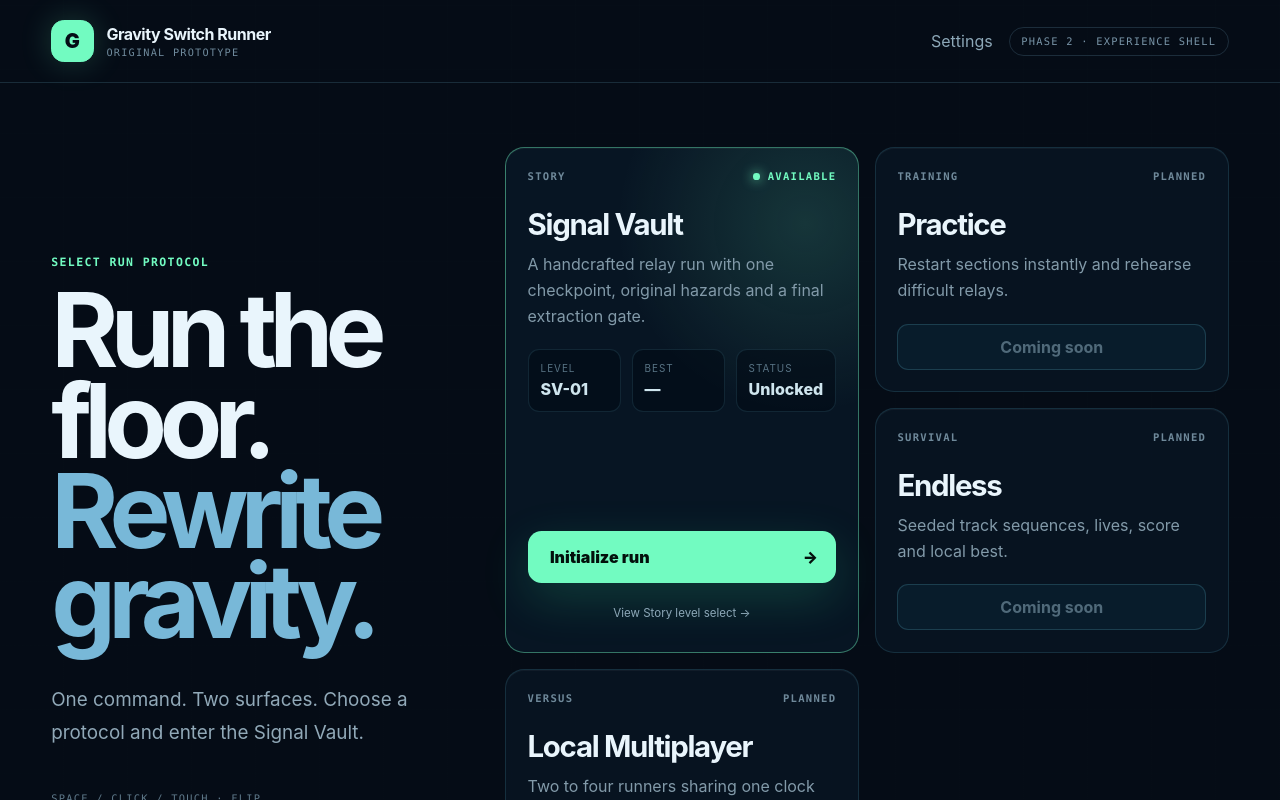
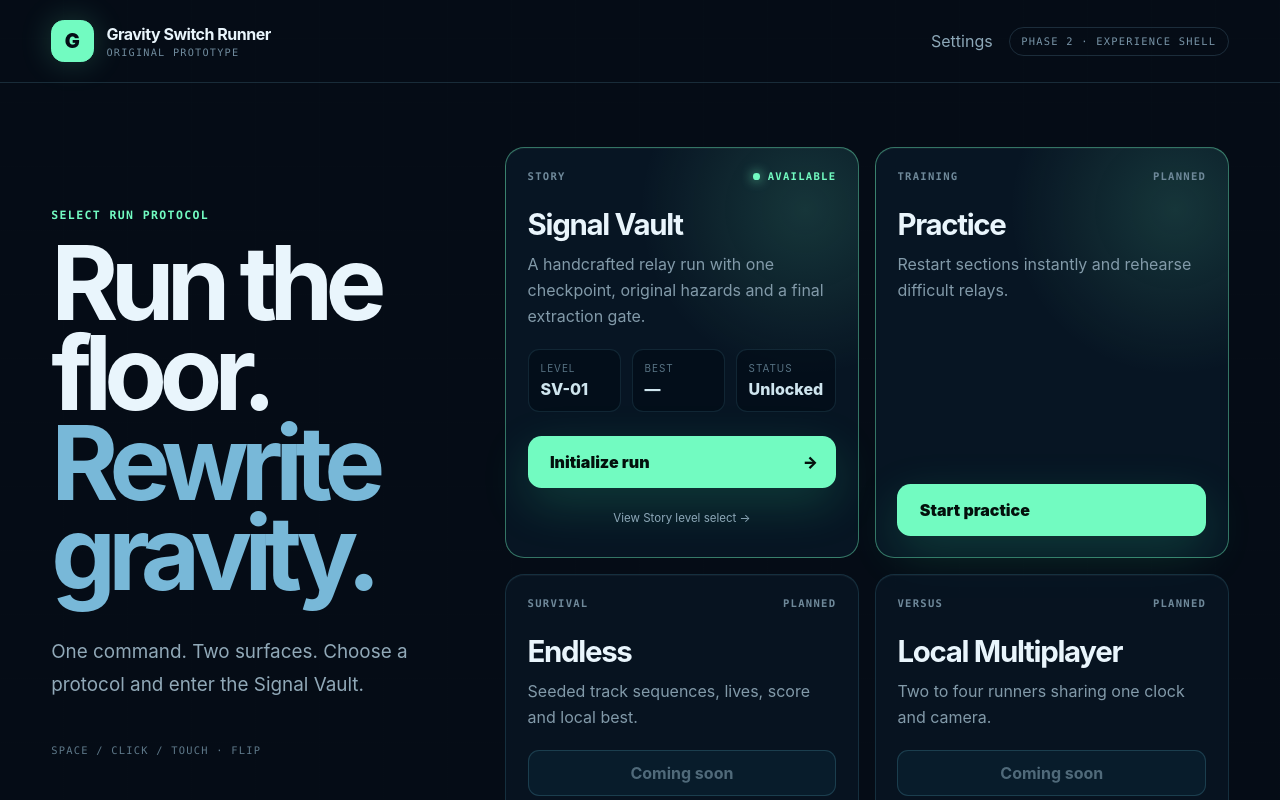
Before and after one commit to Davisanity-TW/GravityRunner, a React (Vite) app in the folder apps/web/: page / in a window 1280 px wide. Shown: the top 800 px of the page. Built offline with nearby package versions, Linux system fonts and the light colour scheme.

Commit message:
feat: add practice mode launch

```diff
--- a/apps/web/src/app/App.tsx
+++ b/apps/web/src/app/App.tsx
@@ -25,6 +25,7 @@ const GameCanvas = lazy(async () => {
 });
 
 type AppScreen = "menu" | "levels" | "game";
+type RunMode = "STORY" | "PRACTICE";
 
 type SettingsPanelProps = {
   settings: GameSettings;
@@ -243,6 +244,7 @@ export function App() {
   const [progress, setProgress] = useState(loadStoryProgress);
   const [selectedLevelId, setSelectedLevelId] =
     useState<StoryLevelId>("signal-vault-01");
+  const [runMode, setRunMode] = useState<RunMode>("STORY");
 
   useEffect(() => {
     saveGameSettings(settings);
@@ -257,11 +259,14 @@ export function App() {
 
   const completeLevel = useCallback(
     (elapsedMs: number) => {
+      if (runMode === "PRACTICE") {
+        return;
+      }
       setProgress((current) =>
         completeStoryLevel(current, selectedLevelId, elapsedMs)
       );
     },
-    [selectedLevelId]
+    [runMode, selectedLevelId]
   );
 
   return (
@@ -346,7 +351,10 @@ export function App() {
               <button
                 className="play-button"
                 type="button"
-                onClick={() => setScreen("game")}
+                onClick={() => {
+                  setRunMode("STORY");
+                  setScreen("game");
+                }}
               >
                 <span>Initialize run</span>
                 <span aria-hidden="true">→</span>
@@ -377,16 +385,33 @@ export function App() {
                 copy: "Two to four runners sharing one clock and camera."
               }
             ].map((mode) => (
-              <article className="mode-card mode-card--locked" key={mode.name}>
+              <article
+                className={`mode-card ${mode.name === "Practice" ? "mode-card--available" : "mode-card--locked"}`}
+                key={mode.name}
+              >
                 <div className="mode-card__topline">
                   <span>{mode.code}</span>
                   <span>PLANNED</span>
                 </div>
                 <h2>{mode.name}</h2>
                 <p>{mode.copy}</p>
-                <button type="button" className="locked-button" disabled>
-                  Coming soon
-                </button>
+                {mode.name === "Practice" ? (
+                  <button
+                    type="button"
+                    className="play-button"
+                    onClick={() => {
+                      setRunMode("PRACTICE");
+                      setSelectedLevelId("signal-vault-01");
+                      setScreen("game");
+                    }}
+                  >
+                    Start practice
+                  </button>
+                ) : (
+                  <button type="button" className="locked-button" disabled>
+                    Coming soon
+                  </button>
+                )}
               </article>
             ))}
           </div>
@@ -397,6 +422,7 @@ export function App() {
           onBack={() => setScreen("menu")}
           onSelect={(levelId) => {
             setSelectedLevelId(levelId);
+            setRunMode("STORY");
             setScreen("game");
           }}
         />
@@ -428,6 +454,7 @@ export function App() {
               onExitToMenu={() => setScreen("levels")}
               onLevelComplete={completeLevel}
               levelId={selectedLevelId}
+              mode={runMode}
             />
           </Suspense>
         </section>
--- a/apps/web/src/game/GameCanvas.tsx
+++ b/apps/web/src/game/GameCanvas.tsx
@@ -12,6 +12,7 @@ type GameCanvasProps = {
   onExitToMenu(): void;
   onLevelComplete(elapsedMs: number): void;
   levelId: StoryLevelId;
+  mode: "STORY" | "PRACTICE";
 };
 
 function formatElapsed(elapsedMs: number): string {
@@ -29,7 +30,8 @@ export function GameCanvas({
   onOpenSettings,
   onExitToMenu,
   onLevelComplete,
-  levelId
+  levelId,
+  mode
 }: GameCanvasProps) {
   const exposeDebugState = (
     import.meta as ImportMeta & { env: { DEV: boolean } }
@@ -80,6 +82,7 @@ export function GameCanvas({
       }
     });
     bridge.selectedLevelId = levelId;
+    bridge.selectedMode = mode;
     const runtime = phaserLifecycle.mount(container, bridge);
 
     return () => {
@@ -89,7 +92,7 @@ export function GameCanvas({
       offScene();
       runtime.dispose();
     };
-  }, [bridge, levelId, onLevelComplete]);
+  }, [bridge, levelId, mode, onLevelComplete]);
 
   const pause = () => bridge.emit("ui:pause", {});
   const resume = () => bridge.emit("ui:resume", {});
@@ -201,7 +204,9 @@ export function GameCanvas({
       {runState.phase === "LEVEL_COMPLETE" ? (
         <div className="game-overlay" role="dialog" aria-label="Story result">
           <div className="game-overlay__panel result-panel">
-            <p className="eyebrow">STORY / LEVEL COMPLETE</p>
+            <p className="eyebrow">
+              {mode === "PRACTICE" ? "PRACTICE / SECTION COMPLETE" : "STORY / LEVEL COMPLETE"}
+            </p>
             <h2>Archive extracted.</h2>
             <div className="result-grid">
               <div>
@@ -221,7 +226,7 @@ export function GameCanvas({
             </div>
             <div className="overlay-actions">
               <button className="play-button" type="button" onClick={restart}>
-                Retry level
+                {mode === "PRACTICE" ? "Restart section" : "Retry level"}
               </button>
               <button
                 className="secondary-button"
--- a/apps/web/src/game/bridge.ts
+++ b/apps/web/src/game/bridge.ts
@@ -57,6 +57,7 @@ type StoredListener = (payload: GameBridgeEventMap[EventName]) => void;
 export class GameEventBridge {
   private readonly listeners = new Map<EventName, Set<StoredListener>>();
   selectedLevelId = "signal-vault-01";
+  selectedMode: "STORY" | "PRACTICE" = "STORY";
 
   on<K extends EventName>(event: K, listener: EventListener<K>): () => void {
     const listeners = this.listeners.get(event) ?? new Set<StoredListener>();
```
